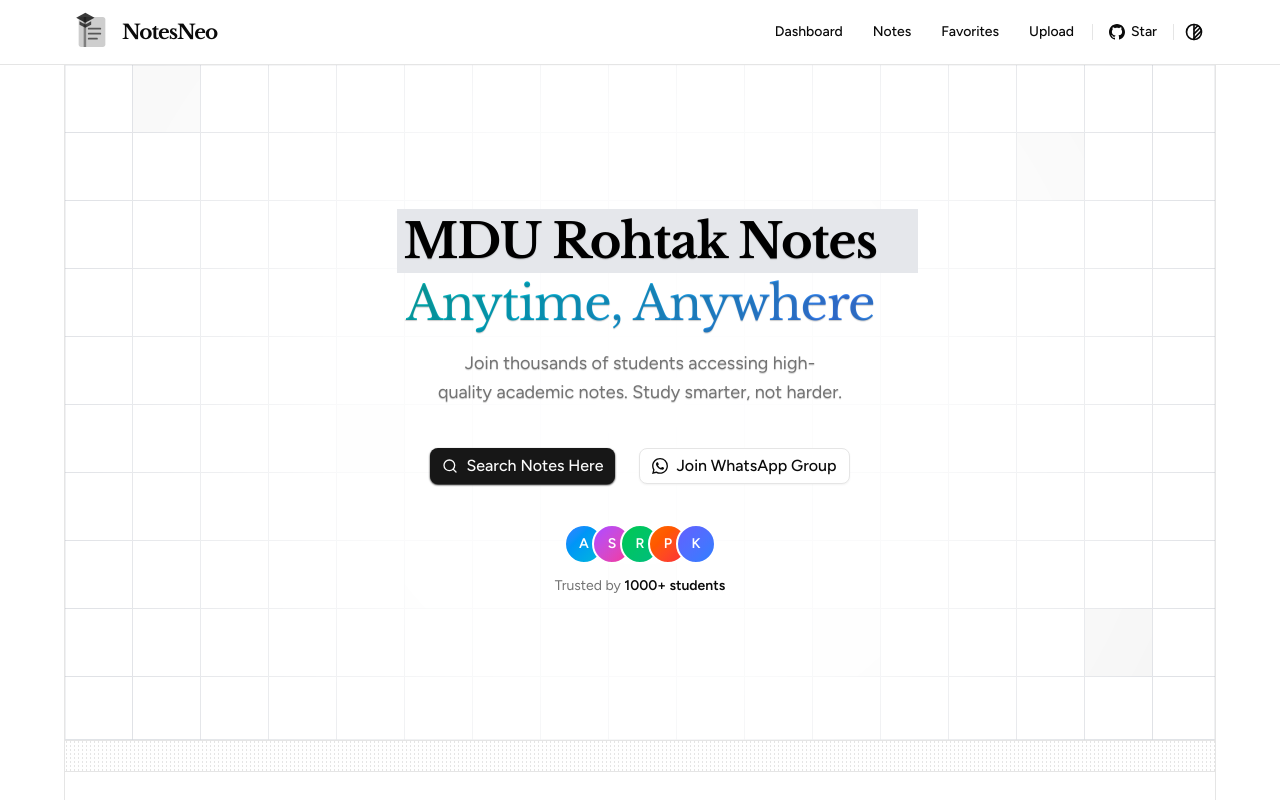
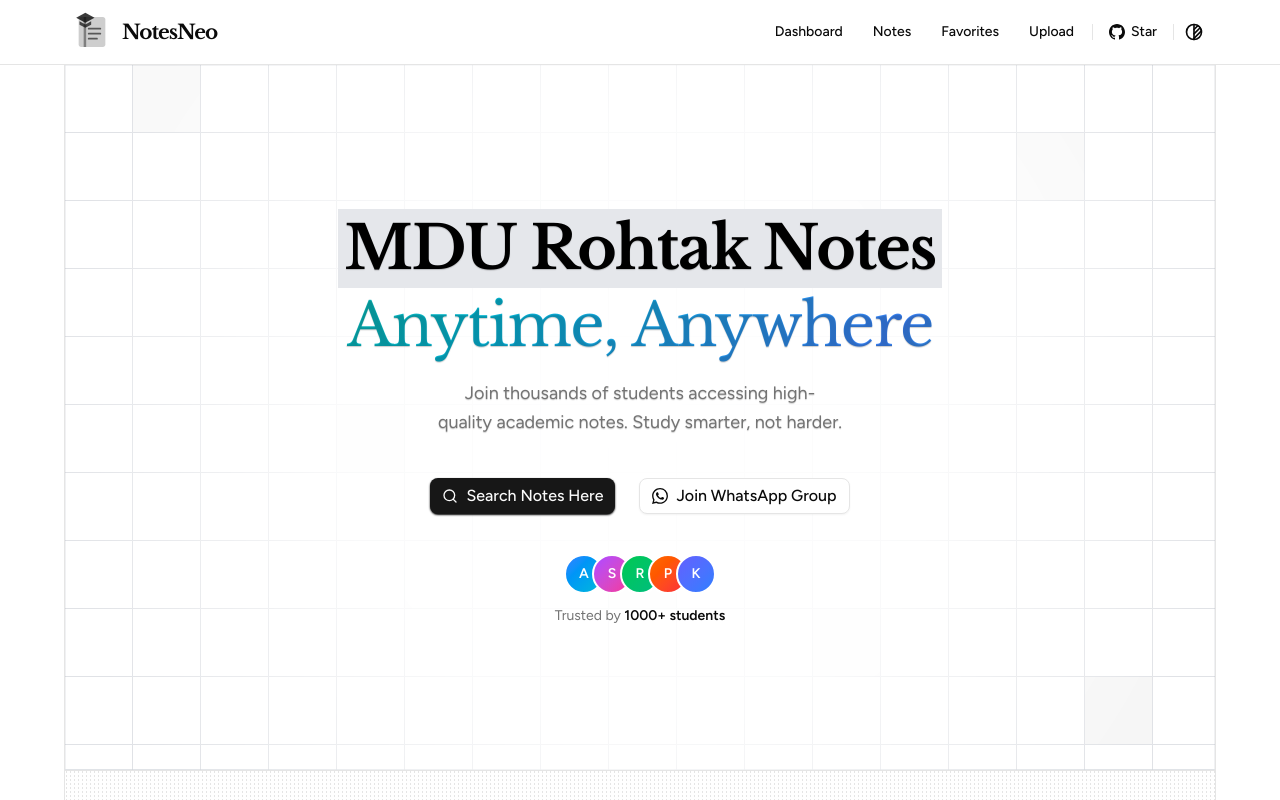
Before and after one commit to decodewithdeepak/notesneo, a Next.js app: page / in a window 1280 px wide. Built offline with nearby package versions, Linux system fonts and the light colour scheme.

Commit message:
style: update HeroSection and HighlightText components for improved typography and animation effects

```diff
--- a/components/home/hero.tsx
+++ b/components/home/hero.tsx
@@ -26,7 +26,7 @@ export default function HeroSection() {
       />
       <div className="mx-auto max-w-full z-50 relative">
         <div className="mx-auto max-w-4xl text-center">
-          <h1 className="text-3xl sm:text-4xl font-librebaskerville md:text-5xl font-normal text-shadow-xs tracking-tight text-foreground leading-tight">
+          <h1 className="text-4xl sm:text-5xl font-librebaskerville md:text-6xl font-normal text-shadow-xs tracking-tight text-foreground leading-tight">
             <HighlightText>
               <span className="font-semibold">MDU Rohtak Notes</span>
             </HighlightText>
--- a/components/ui/highlight-text.tsx
+++ b/components/ui/highlight-text.tsx
@@ -30,7 +30,7 @@ export default function HighlightText({
       <motion.div
         className={`absolute inset-0 ${highlightColor} -z-10`}
         initial={{ width: 0, x: -6 }}
-        whileInView={{ width: "110%", x: -6 }}
+        whileInView={{ width: "calc(100% + 12px)", x: -6 }}
         transition={{ duration, delay }}
         viewport={{ once: true }}
       />
```
